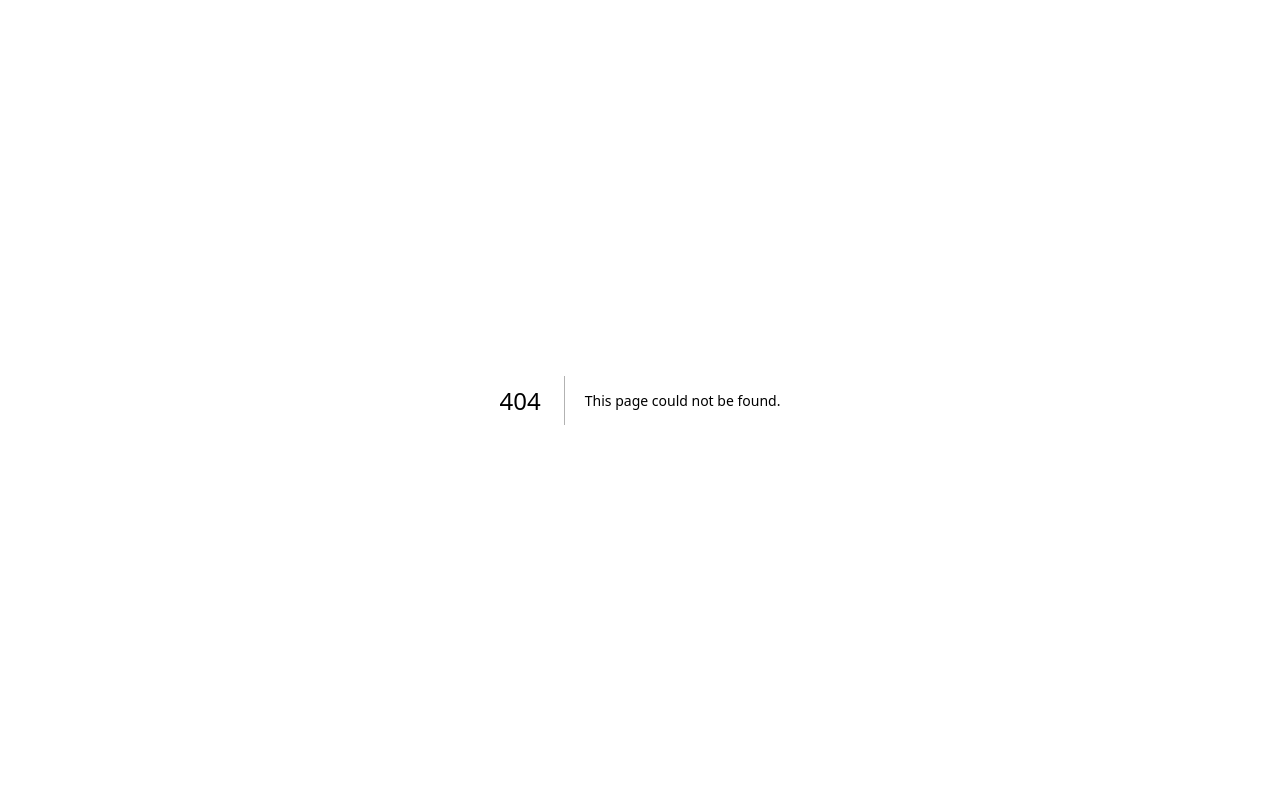
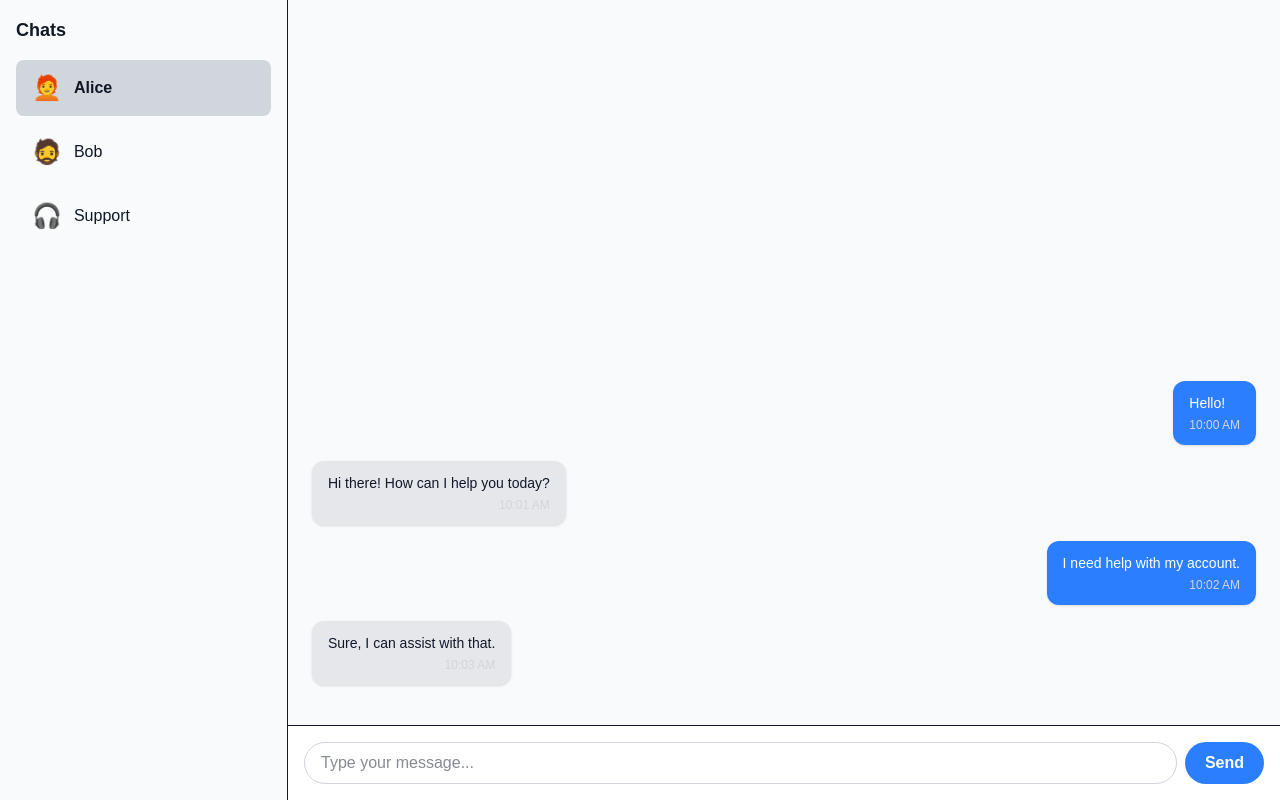
Before and after one commit to tesuserthisis/AstroNowUI, a Next.js app: page /chat/1 in a window 1280 px wide. Before the commit this address had no page. Built offline with nearby package versions, Linux system fonts and the light colour scheme.

Commit message:
fix chat page and access

```diff
--- /dev/null
+++ b/app/chat/[id]/page.tsx
@@ -0,0 +1,118 @@
+"use client";
+
+import Link from "next/link";
+import {useEffect, useRef, useState} from "react";
+import {useParams} from "next/navigation";
+
+type ChatPageProps = {
+    params: Promise<{
+        id: string;
+    }>;
+};
+
+const chatHistory = [
+    {id: "1", title: "Alice", avatar: "🧑‍🦰"},
+    {id: "2", title: "Bob", avatar: "🧔"},
+    {id: "3", title: "Support", avatar: "🎧"},
+];
+
+const messages = [
+    {from: "user", text: "Hello!", time: "10:00 AM"},
+    {from: "bot", text: "Hi there! How can I help you today?", time: "10:01 AM"},
+    {from: "user", text: "I need help with my account.", time: "10:02 AM"},
+    {from: "bot", text: "Sure, I can assist with that.", time: "10:03 AM"},
+];
+
+export default function ChatPage({params}: ChatPageProps) {
+    const {id} = useParams<{ id: string }>();
+    console.log(id);
+    console.log(params);
+
+
+    const [sidebarOpen, setSidebarOpen] = useState(false);
+    const messagesEndRef = useRef<HTMLDivElement | null>(null);
+
+    useEffect(() => {
+        messagesEndRef.current?.scrollIntoView({behavior: "smooth"});
+    }, []);
+
+    return (
+        <div className="flex flex-col md:flex-row h-screen bg-white text-gray-900">
+            {/* Top bar for mobile */}
+            <div className="md:hidden flex justify-between items-center px-4 py-3 border-b shadow-sm">
+                <h1 className="text-xl font-semibold">Chat</h1>
+                <button
+                    onClick={() => setSidebarOpen(!sidebarOpen)}
+                    className="text-sm px-3 py-1 bg-gray-200 rounded"
+                >
+                    {sidebarOpen ? "Hide" : "Chats"}
+                </button>
+            </div>
+
+            {/* Sidebar */}
+            <aside
+                className={`${
+                    sidebarOpen ? "block" : "hidden"
+                } md:block md:w-72 bg-gray-50 border-r p-4 overflow-y-auto`}
+            >
+                <h2 className="text-lg font-semibold mb-4">Chats</h2>
+                <ul className="space-y-2">
+                    {chatHistory.map((chat) => (
+                        <li key={chat.id}>
+                            <Link
+                                href={`/chat/${chat.id}`}
+                                className={`flex items-center gap-3 px-4 py-3 rounded-lg transition hover:bg-gray-200 ${
+                                    id === chat.id ? "bg-gray-300 font-semibold" : ""
+                                }`}
+                            >
+                                <div className="text-2xl">{chat.avatar}</div>
+                                <span>{chat.title}</span>
+                            </Link>
+                        </li>
+                    ))}
+                </ul>
+            </aside>
+
+            {/* Chat Window */}
+            <main className="flex-1 flex flex-col">
+                {/* Messages */}
+                <div className="flex-1 overflow-y-auto p-6 flex flex-col-reverse gap-4 bg-gray-50">
+                    <div ref={messagesEndRef}/>
+                    {messages
+                        .slice()
+                        .reverse()
+                        .map((msg, idx) => (
+                            <div
+                                key={idx}
+                                className={`max-w-sm md:max-w-md px-4 py-3 rounded-xl shadow-sm ${
+                                    msg.from === "user"
+                                        ? "bg-blue-500 text-white self-end"
+                                        : "bg-gray-200 text-gray-900 self-start"
+                                }`}
+                            >
+                                <div className="text-sm">{msg.text}</div>
+                                <div className="text-xs text-gray-300 mt-1 text-right">
+                                    {msg.time}
+                                </div>
+                            </div>
+                        ))}
+                </div>
+
+                {/* Input Box */}
+                <form className="p-4 border-t bg-white flex gap-2">
+                    <input
+                        type="text"
+                        placeholder="Type your message..."
+                        className="flex-1 px-4 py-2 border border-gray-300 rounded-full focus:outline-none focus:ring-2 focus:ring-blue-500"
+                    />
+                    <button
+                        type="submit"
+                        className="px-5 py-2 bg-blue-500 text-white font-semibold rounded-full hover:bg-blue-600 transition"
+                    >
+                        Send
+                    </button>
+                </form>
+            </main>
+        </div>
+    );
+}
--- a/app/chat/page.tsx
+++ /dev/null
@@ -1,24 +0,0 @@
-"use client";
-
-import {useSearchParams} from "next/navigation";
-import {Suspense} from "react";
-
-function ChatPageContent() {
-    const params = useSearchParams();
-    const chat_id = params.get("chat_id");
-
-    return (
-        <div className="min-h-screen flex flex-col items-center justify-center p-8 text-black">
-            <h1 className="text-4xl font-bold mb-4">🔮 Chat Initialized</h1>
-            <p><strong>Chat ID:</strong> {chat_id}</p>
-        </div>
-    );
-}
-
-export default function ChatPage() {
-    return (
-        <Suspense fallback={<div className="text-white">Loading chat...</div>}>
-            <ChatPageContent/>
-        </Suspense>
-    );
-}
--- a/components/ProtectedRoute.tsx
+++ b/components/ProtectedRoute.tsx
@@ -11,12 +11,11 @@ const ProtectedRouteContent = ({children}: { children: React.ReactNode }) => {
     useEffect(() => {
         if (status !== 'loading' && !session) {
             setIsRedirecting(true)
-            // window.location.href = '/' // Use direct navigation instead of router
+            window.location.href = '/' // Use direct navigation instead of router
         }
     }, [session, status])
 
-    // return session ? <>{children}</> : null
-    return children
+    return session ? <>{children}</> : null
 }
 
 // Create a dynamic component with ssr disabled
--- a/components/astro_selector.tsx
+++ b/components/astro_selector.tsx
@@ -55,7 +55,7 @@ export default function AstrologerSelector() {
                 setProgress(100);
                 setLoading(false);
 
-                router.push(`/chat?chat_id=${data.chat.id}`);
+                router.push(`/chat/${data.chat.id}`);
             } catch (error: unknown) {
                 clearInterval(progressInterval);
                 setProgress(100);
```
